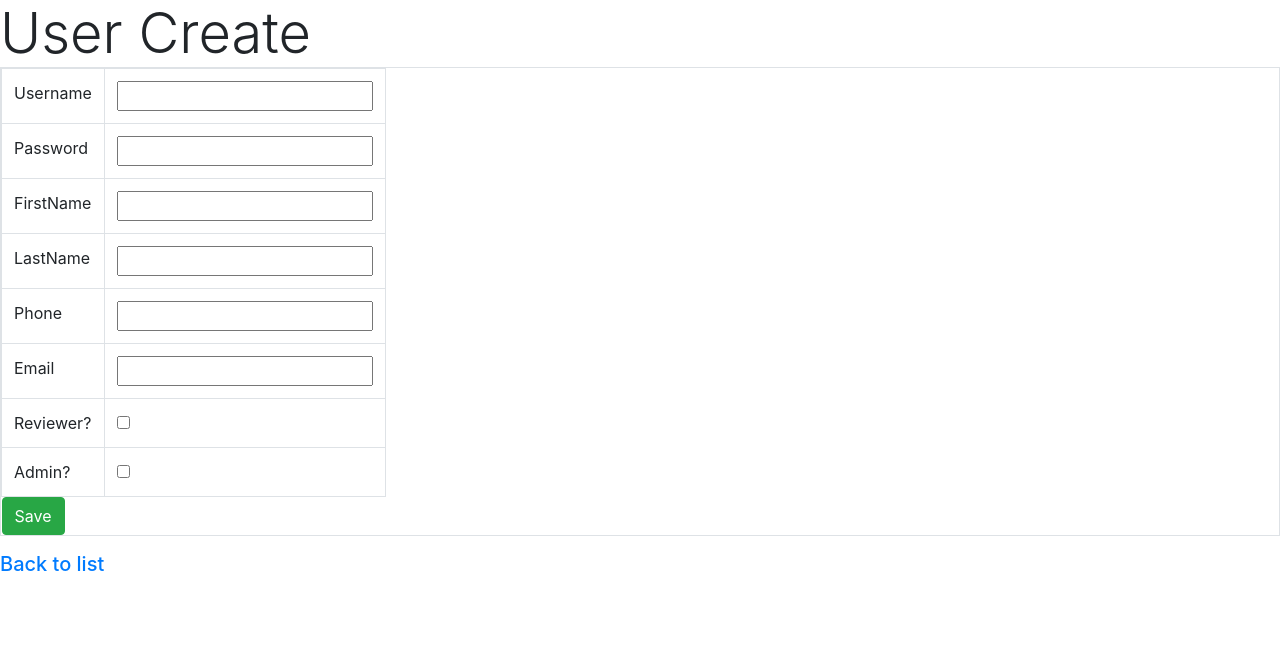
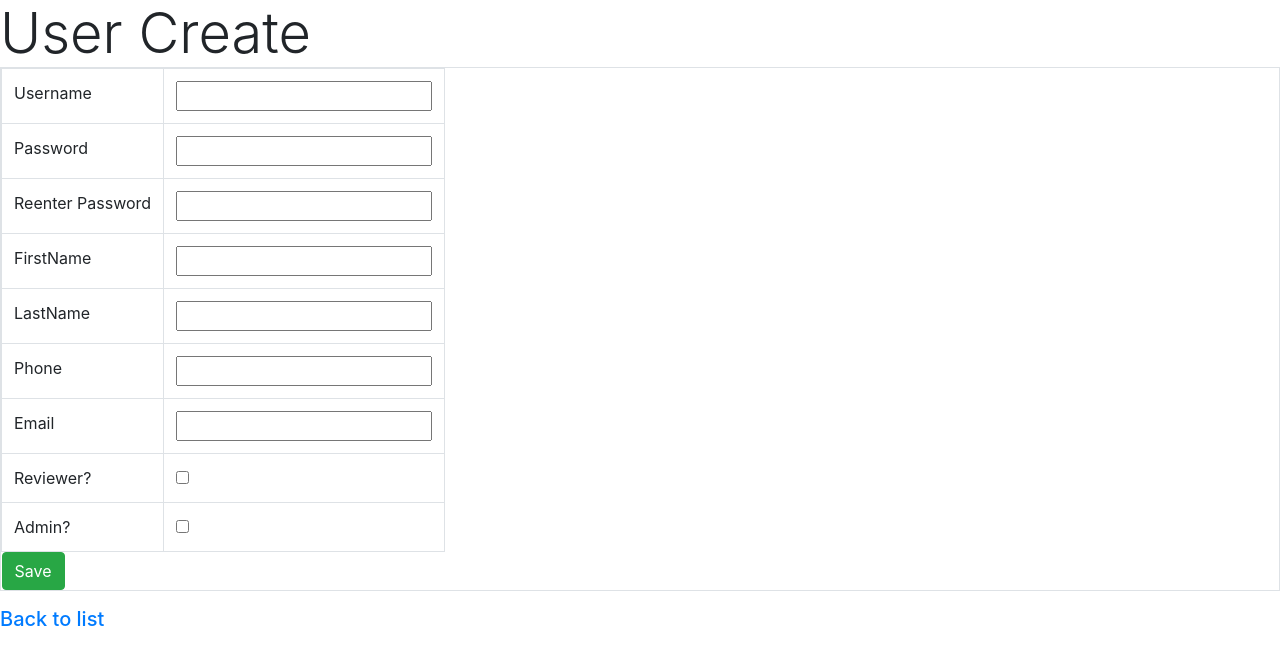
Before and after one commit to chrissc6/prs-client-solution, an Angular app: page /user/create in a window 1280 px wide. Shown: the top 664 px of the page. Built offline with nearby package versions, Linux system fonts and the light colour scheme.

Commit message:
added reenter password to create

```diff
--- a/src/app/user/user-create/user-create.component.html
+++ b/src/app/user/user-create/user-create.component.html
@@ -13,10 +13,10 @@
       <td>Password</td>
       <td><input [(ngModel)]="user.password" class="inputstirng" type="password"></td>
     </tr>
-    <!-- <tr>
+    <tr>
       <td>Reenter Password</td>
       <td><input [(ngModel)]="password2" class="inputstirng" type="password"></td>
-    </tr> -->
+    </tr>
     <tr>
       <td>FirstName</td>
       <td><input [(ngModel)]="user.firstname" class="inputstirng" type="text"></td>
--- a/src/app/user/user-create/user-create.component.ts
+++ b/src/app/user/user-create/user-create.component.ts
@@ -14,10 +14,12 @@ import {User} from '../user.class';
 export class UserCreateComponent implements OnInit {
 
   user: User = new User("", "", "", "", "", "");
-  // password2:string = "";
+  password2:string = "";
 
 
   save():void{
+    if(this.password2 == this.user.password)
+    {
       this.userscvr.create(this.user)
       .subscribe(
         respond => { //success
@@ -28,6 +30,12 @@ export class UserCreateComponent implements OnInit {
           console.error(err);
         }
       );
+    }
+    else{
+      console.log("Passwords did not match")
+      this.password2 = "";
+      this.user.password = "";
+    }
   }
 
   // checkP(user, password2):void{
```
Lines whose indentation alone changed are shown as unchanged.
